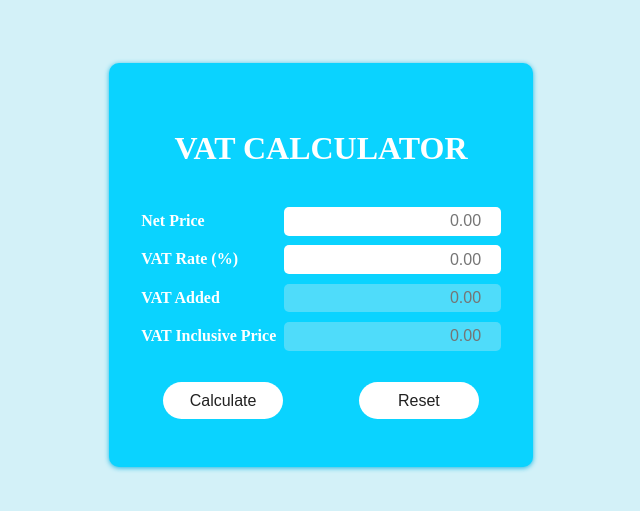
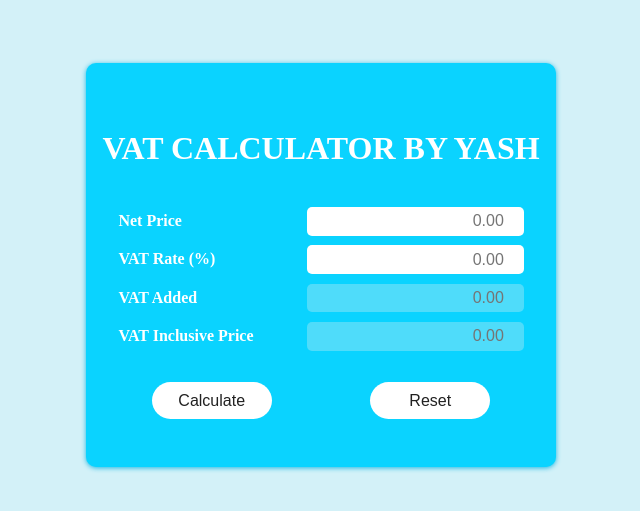
Before and after one commit to yash509/DevSecOps-VAT-Cal-Deployment, a plain HTML site: page index.html in a window 1280 px wide. Shown: the part 135-646 px from the top of the page, without its empty margins (319-959 px from the left). Drawn offline with Linux system fonts and the light colour scheme.

Commit message:
Update index.html

```diff
--- a/index.html
+++ b/index.html
@@ -11,7 +11,7 @@
 
 <body>
 	<div class="vat-calc">
-		<h2>VAT Calculator</h2>
+		<h2>VAT Calculator by Yash</h2>
 		<div class="main-wrapper">
 			<form action="">
 				<div>
```
